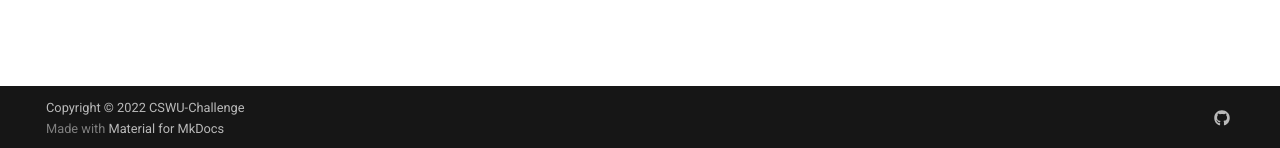
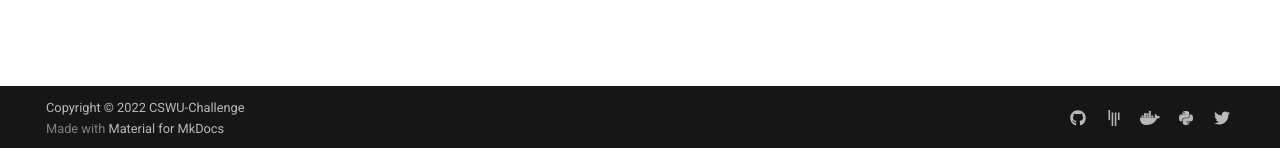
Before and after one commit to CSWU-Challenge/CSWU-Challenge.github.io, an MkDocs documentation site: the page built from docs/download/README.md, in a window 1280 px wide. Shown: the part 749-897 px from the top of the page. Built offline with MkDocs 1.6.1 and Material for MkDocs 9.7.7, drawn with Linux system fonts in a browser that asks for light colours; comment, search, counter and statistics services are not loaded.

```diff
--- a/mkdocs.yml
+++ b/mkdocs.yml
@@ -118,18 +118,18 @@ plugins:
 extra:
   analytics:
     provider: google
-    property: !ENV GOOGLE_ANALYTICS_KEY
+    property: G-7Y7KMG2XPN
   social:
     - icon: fontawesome/brands/github
       link: https://github.com/CSWU-Challeng/CSWU-Challenge.github.io
-    #- icon: fontawesome/brands/gitter
-    #  link: https://gitter.im/squidfunk/mkdocs-material
-    #- icon: fontawesome/brands/docker
-    #  link: https://hub.docker.com/r/squidfunk/mkdocs-material/
-    #- icon: fontawesome/brands/python
-    #  link: https://pypi.org/project/mkdocs-material/
-    #- icon: fontawesome/brands/twitter
-    #  link: https://twitter.com/squidfunk
+    - icon: fontawesome/brands/gitter
+      link: https://gitter.im/squidfunk/mkdocs-material
+    - icon: fontawesome/brands/docker
+      link: https://hub.docker.com/r/squidfunk/mkdocs-material/
+    - icon: fontawesome/brands/python
+      link: https://pypi.org/project/mkdocs-material/
+    - icon: fontawesome/brands/twitter
+      link: https://twitter.com/squidfunk
 
 # busuanzi
 extra_javascript:
```
